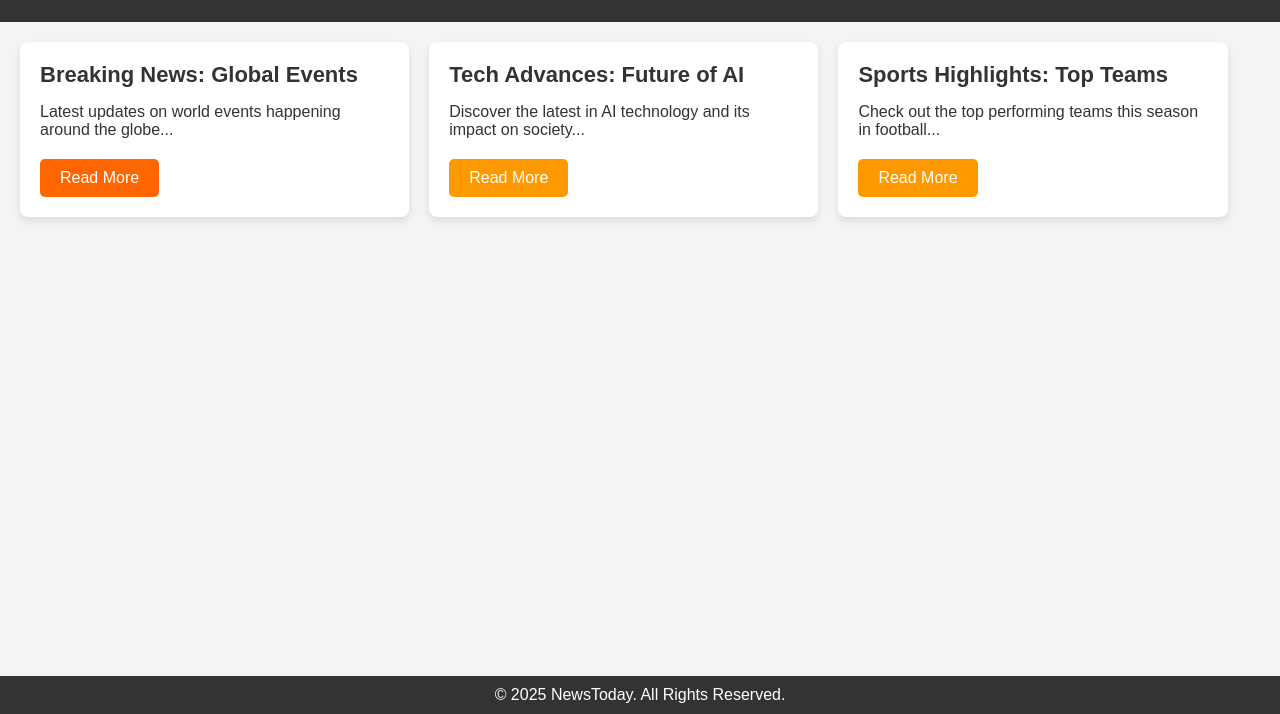
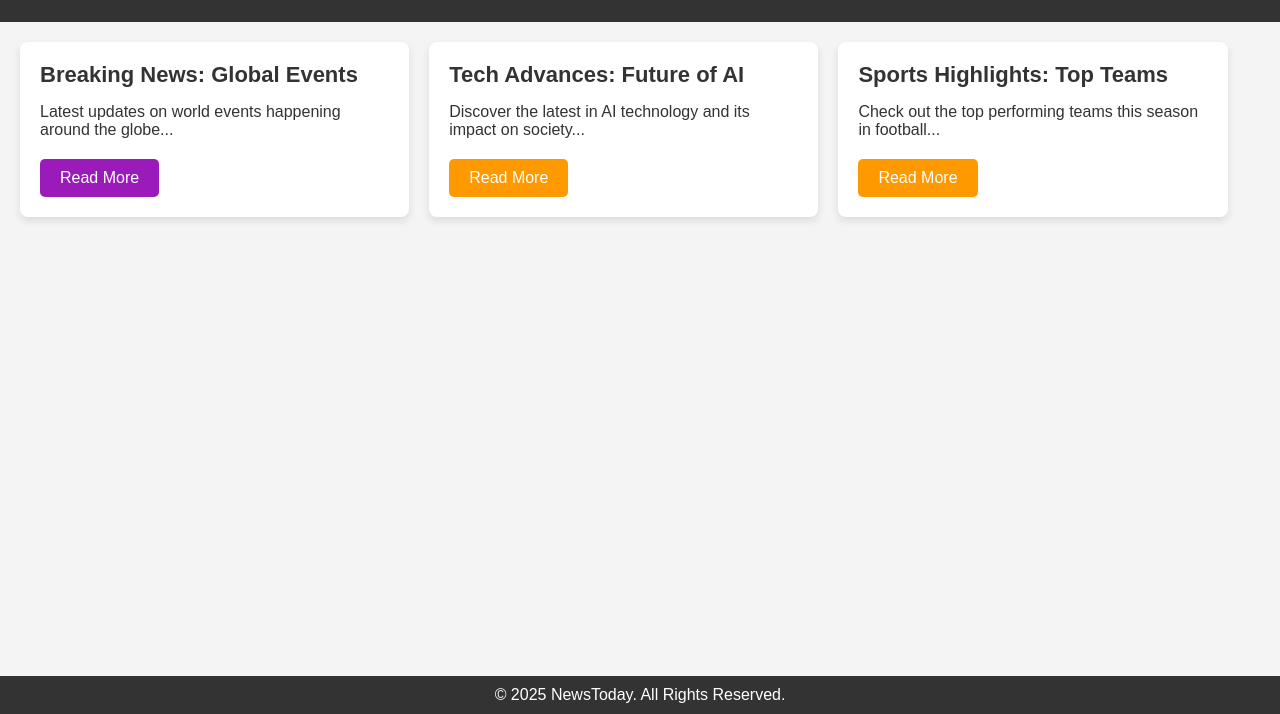
Before and after one commit to vbm7/instant-blogger, a plain HTML site: page index.html in a window 1280 px wide. In both pictures the pointer is over the button 99 px from the left and 264 px from the top of the page. Shown: the part 86-800 px from the top of the page. Drawn offline with Linux system fonts and the light colour scheme.

Commit message:
Add files via upload

```diff
--- a/style.css
+++ b/style.css
@@ -82,7 +82,7 @@ button {
 }
 
 button:hover {
-    background-color: #ff6600;
+    background-color: #9a1bb9;
 }
 
 footer {
```
